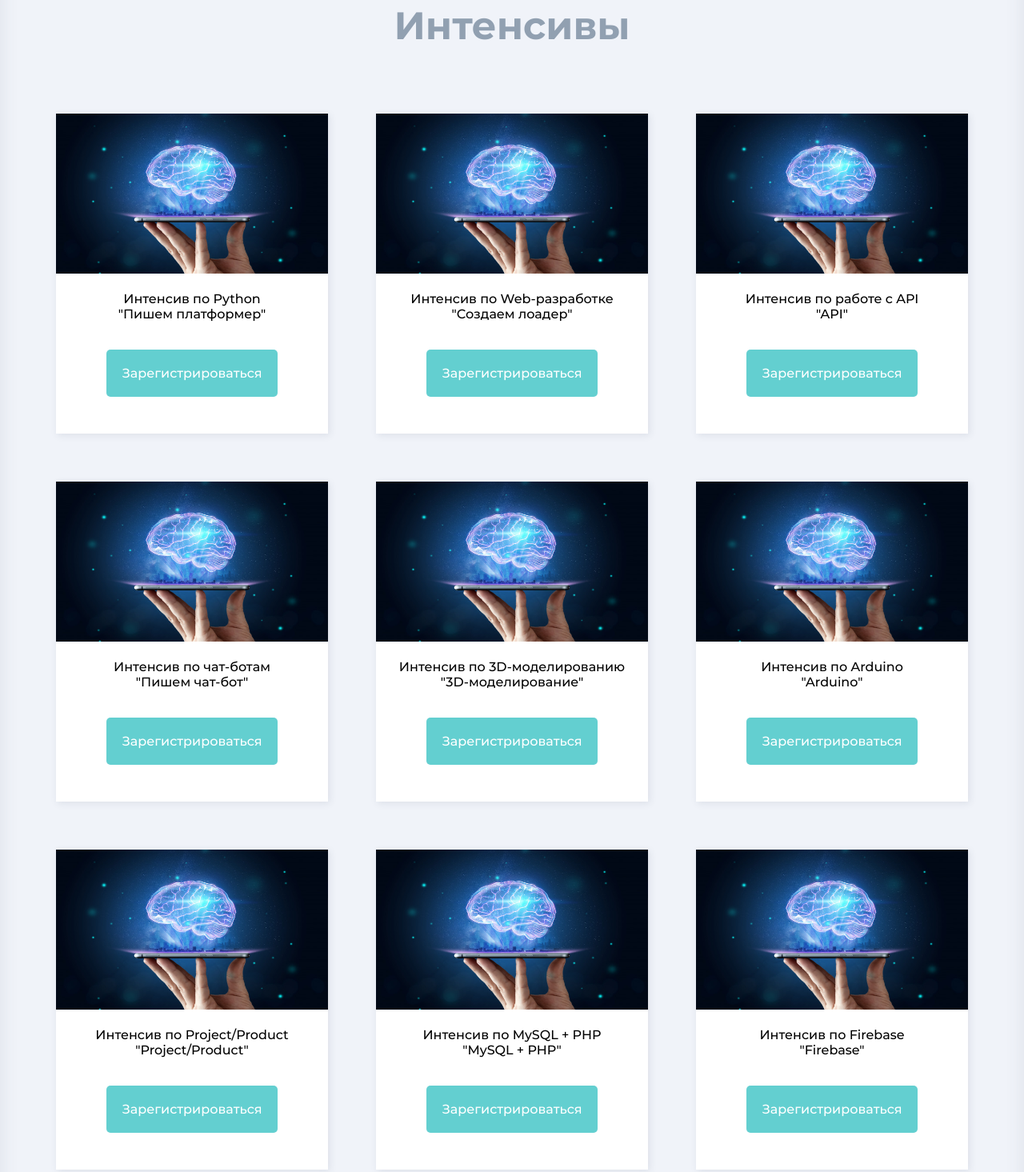
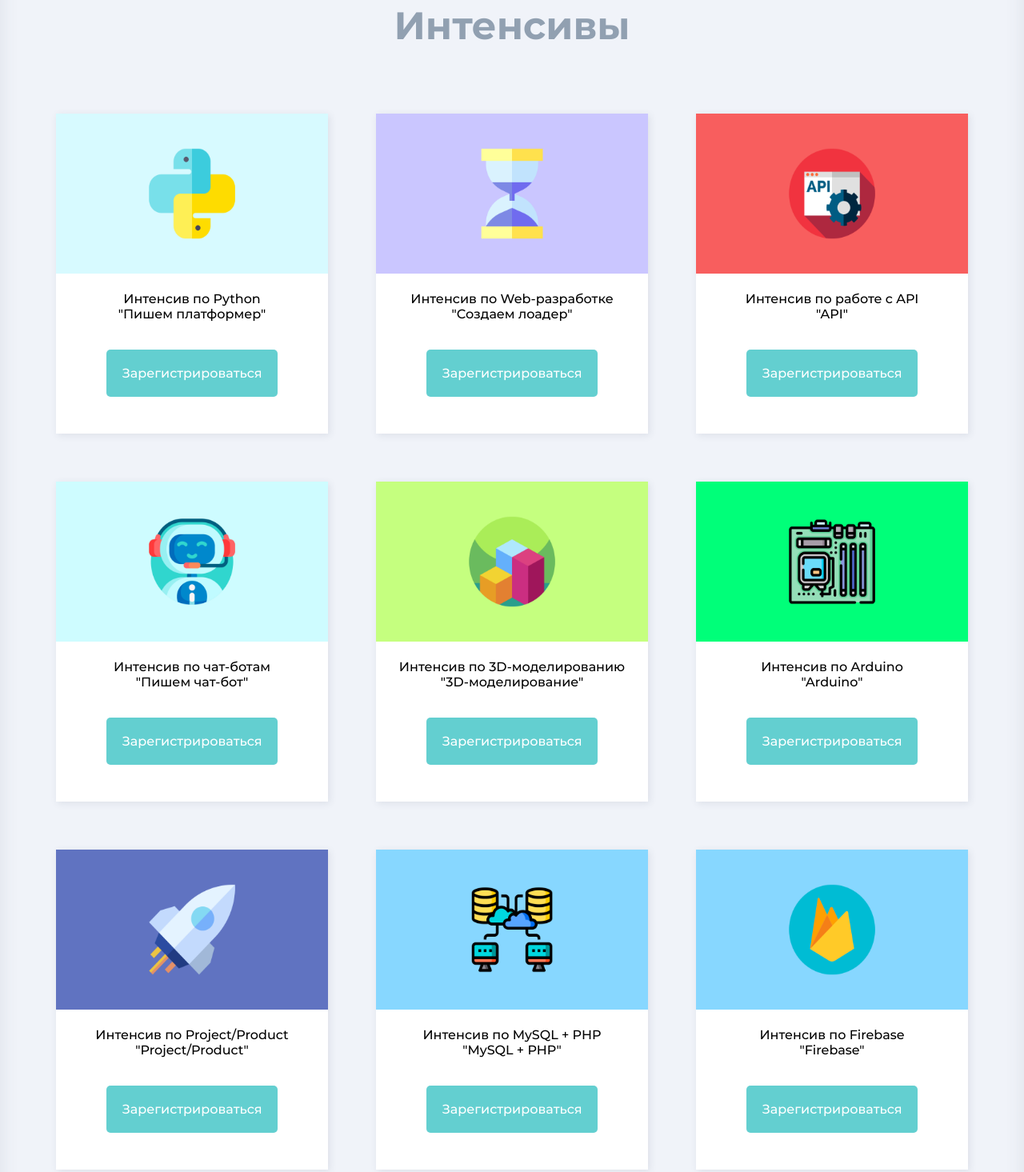
Before and after one commit to ShineSquad/intense, a website: page index.html in a window 1280 px wide. Shown: the part 887-2352 px from the top of the page at 80% size. Drawn offline with Linux system fonts and the light colour scheme.

Commit message:
card image

```diff
--- a/index.html
+++ b/index.html
@@ -67,7 +67,7 @@
 				<p class="title">Интенсивы</p>
 				<div class="card_container">
 					<div class="card">
-						<img src="images/test.jpg" class="card_image">
+						<img src="images/intense/Python.png" class="card_image">
 						<div class="description_container">
 							<p class="text">Интенсив по Python
 							"Пишем платформер"</p>
@@ -75,7 +75,7 @@
 						</div>
 					</div>
 					<div class="card">
-						<img src="images/test.jpg" class="card_image">
+						<img src="images/intense/Loader.png" class="card_image">
 						<div class="description_container">
 							<p class="text">Интенсив по Web-разработке
 							"Создаем лоадер"</p>
@@ -83,7 +83,7 @@
 						</div>
 					</div>
 					<div class="card">
-						<img src="images/test.jpg" class="card_image">
+						<img src="images/intense/API.png" class="card_image">
 						<div class="description_container">
 							<p class="text">Интенсив по работе с API
 							"API"</p>
@@ -91,7 +91,7 @@
 						</div>
 					</div>
 					<div class="card">
-						<img src="images/test.jpg" class="card_image">
+						<img src="images/intense/Bot.png" class="card_image">
 						<div class="description_container">
 							<p class="text">Интенсив по чат-ботам
 							"Пишем чат-бот"</p>
@@ -99,14 +99,14 @@
 						</div>
 					</div>
 					<div class="card">
-						<img src="images/test.jpg" class="card_image">
+						<img src="images/intense/3D_model.png" class="card_image">
 						<div class="description_container">
 							<p class="text">Интенсив по 3D-моделированию
 							"3D-моделирование"</p>
 							<a href="#" class="button" target="_blank">Зарегистрироваться</a>
 						</div>
 					</div><div class="card">
-						<img src="images/test.jpg" class="card_image">
+						<img src="images/intense/Arduino.png" class="card_image">
 						<div class="description_container">
 							<p class="text">Интенсив по Arduino
 							"Arduino"</p>
@@ -114,7 +114,7 @@
 						</div>
 					</div>
 					<div class="card">
-						<img src="images/test.jpg" class="card_image">
+						<img src="images/intense/Project_Product.png" class="card_image">
 						<div class="description_container">
 							<p class="text">Интенсив по Project/Product
 							"Project/Product"</p>
@@ -122,7 +122,7 @@
 						</div>
 					</div>
 					<div class="card">
-						<img src="images/test.jpg" class="card_image">
+						<img src="images/intense/SQL_PHP.png" class="card_image">
 						<div class="description_container">
 							<p class="text">Интенсив по MySQL + PHP
 							"MySQL + PHP"</p>
@@ -130,7 +130,7 @@
 						</div>
 					</div>
 					<div class="card">
-						<img src="images/test.jpg" class="card_image">
+						<img src="images/intense/Firebase.png" class="card_image">
 						<div class="description_container">
 							<p class="text">Интенсив по Firebase
 							"Firebase"</p>
@@ -138,7 +138,7 @@
 						</div>
 					</div>
 					<div class="card">
-						<img src="images/test.jpg" class="card_image">
+						<img src="images/intense/Parsing.png" class="card_image">
 						<div class="description_container">
 							<p class="text">Интенсив по парсингу данных
 							"Парсинг данных"</p>
```
Also changed, not shown: images/intense/3D_model.png (added), images/intense/API.png (added), images/intense/Arduino.png (added), images/intense/Bot.png (added), images/intense/Firebase.png (added), images/intense/Loader.png (added), images/intense/Parsing.png (added), images/intense/Project_Product.png (added), images/intense/Python.png (added), images/intense/SQL_PHP.png (added), images/intense/Team_build.png (added), images/test.jpg (deleted).
